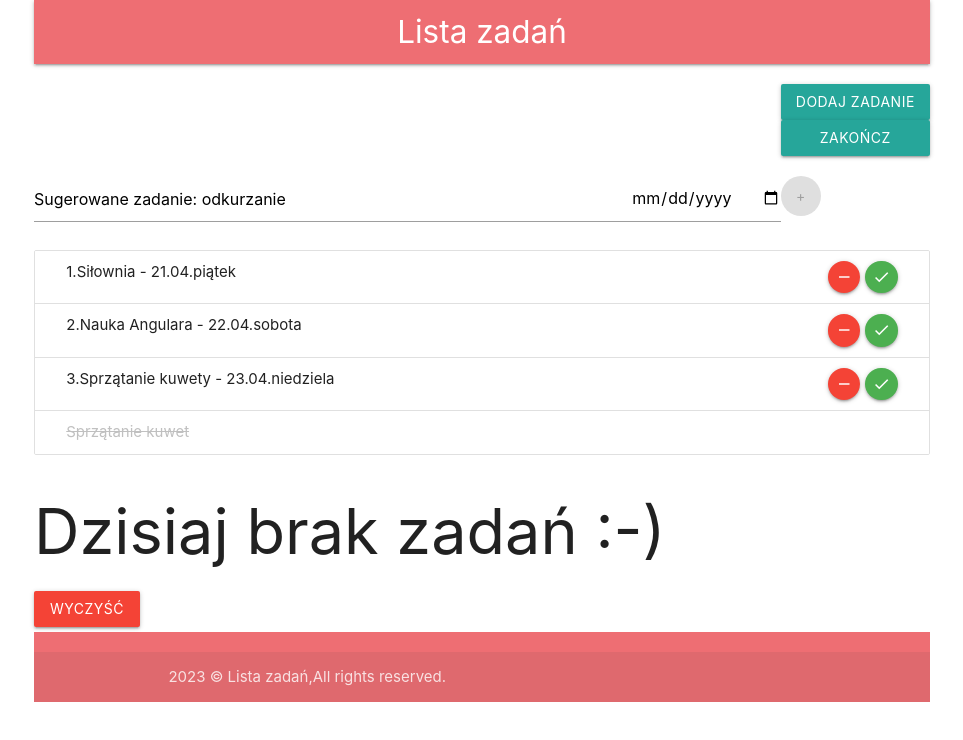
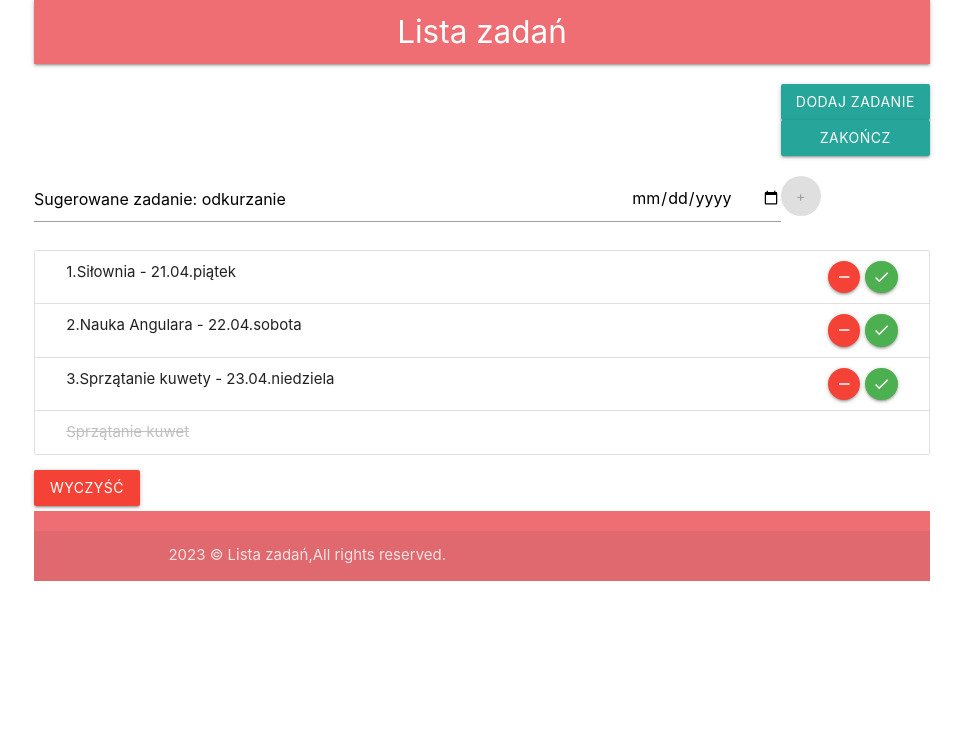
Before and after one commit to maciekzdyb/todoList, an Angular app: page / in a window 1280 px wide. Shown: the top 740 px of the page, without its empty margins (158-1121 px from the left). Built offline with nearby package versions, Linux system fonts and the light colour scheme.

Commit message:
dodanie dyrektywy *ngIf

```diff
--- a/src/app/app.component.html
+++ b/src/app/app.component.html
@@ -43,7 +43,7 @@
     </li>
   </ul>
 
-  <h1>Dzisiaj brak zadań :-)</h1>
+  <h1 *ngIf="tasks.length === 0 ">Dzisiaj brak zadań :-)</h1>
 
   <button class="btn red"
     (click)="clearTasks()"
```
